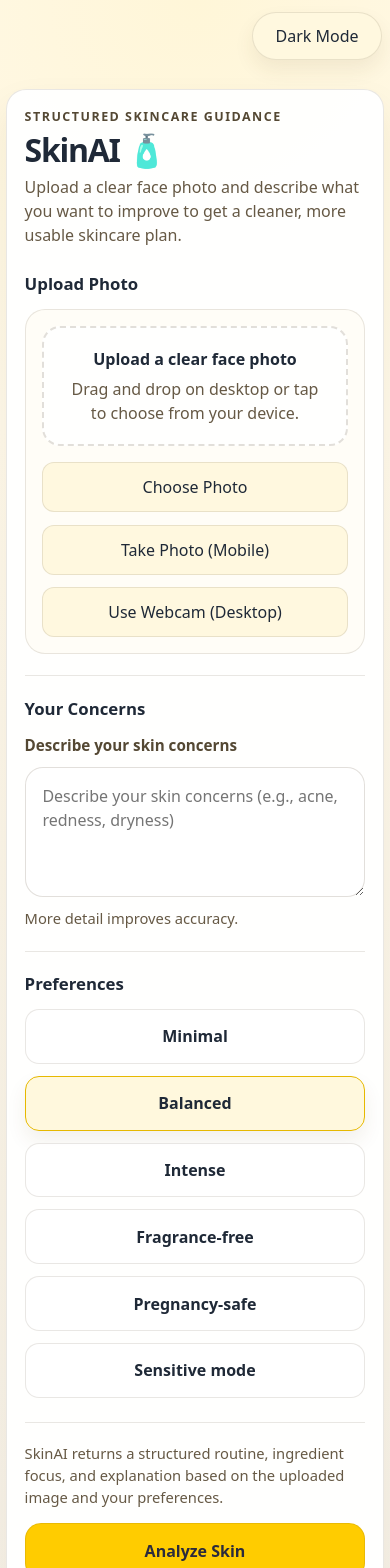
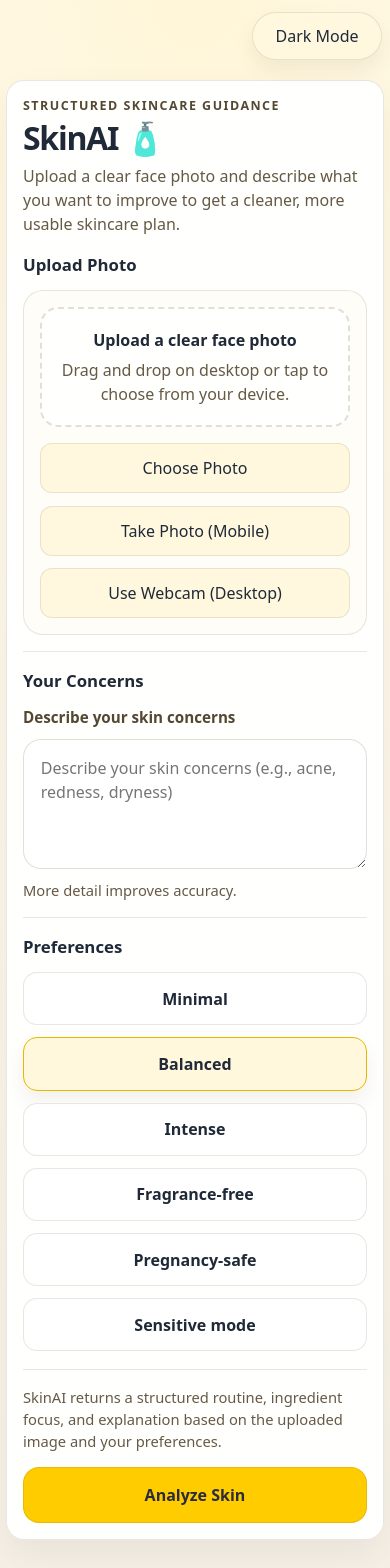
Before and after one commit to sinsanitized/SkinAi, a React (Vite) app in the folder apps/web/: page / in a window 390 px wide. Shown: the top 1568 px of the page. Built offline with nearby package versions, Linux system fonts and the light colour scheme; no server answers.

Commit message:
fix: make home and results layouts scale more cleanly on smaller screens

```diff
--- a/apps/web/src/pages/Home.css
+++ b/apps/web/src/pages/Home.css
@@ -1,14 +1,14 @@
 .home-container {
-  width: min(100% - 1rem, 760px);
+  width: min(100% - clamp(0.85rem, 2.5vw, 1.5rem), 760px);
   margin: 0 auto;
-  padding: 2.5rem 0 4rem;
+  padding: clamp(1.2rem, 3vw, 2.5rem) 0 clamp(2rem, 4vw, 4rem);
 }
 
 .intakeCard {
   max-width: 640px;
   margin: 0 auto;
-  padding: 1.5rem;
-  border-radius: 24px;
+  padding: clamp(1rem, 2.4vw, 1.5rem);
+  border-radius: clamp(18px, 2vw, 24px);
   border: 1px solid var(--border-soft);
   background: rgba(255, 255, 255, 0.94);
   box-shadow: 0 18px 36px var(--shadow-soft);
@@ -19,7 +19,7 @@
 }
 
 .heroPanel {
-  margin-bottom: 1.5rem;
+  margin-bottom: clamp(1rem, 2vw, 1.5rem);
 }
 
 .eyebrow {
@@ -53,11 +53,11 @@
 }
 
 .intakeSection + .intakeSection {
-  margin-top: 1.35rem;
+  margin-top: clamp(1rem, 2vw, 1.35rem);
 }
 
 .intakeSection {
-  padding-top: 1.2rem;
+  padding-top: clamp(1rem, 2vw, 1.2rem);
   border-top: 1px solid var(--border-soft);
 }
 
@@ -89,7 +89,7 @@
 }
 
 .context-input {
-  min-height: 7.5rem;
+  min-height: clamp(6rem, 18vw, 7.5rem);
   width: 100%;
   padding: 1rem 1.05rem;
   border-radius: 18px;
@@ -142,8 +142,8 @@
   align-items: center;
   justify-content: center;
   width: 100%;
-  min-height: 3.4rem;
-  padding: 0.9rem 1rem;
+  min-height: clamp(3rem, 6vw, 3.4rem);
+  padding: 0.85rem 0.95rem;
   border-radius: 14px;
   border: 1px solid var(--border-soft);
   background: var(--surface-input-soft);
@@ -167,8 +167,8 @@
 .intakeFooter {
   display: grid;
   gap: 0.9rem;
-  margin-top: 1.5rem;
-  padding-top: 1.2rem;
+  margin-top: clamp(1.1rem, 2vw, 1.5rem);
+  padding-top: clamp(1rem, 2vw, 1.2rem);
   border-top: 1px solid var(--border-soft);
 }
 
@@ -189,17 +189,27 @@
   box-shadow: 0 14px 24px var(--shadow-soft);
 }
 
+@media (max-width: 980px) {
+  .home-container {
+    width: min(100% - 1rem, 720px);
+  }
+
+  .prefs-grid {
+    grid-template-columns: repeat(2, minmax(0, 1fr));
+  }
+}
+
 @media (max-width: 720px) {
   .home-container {
     width: min(100% - 0.75rem, 760px);
-    padding: 1.8rem 0 3rem;
   }
 
-  .intakeCard {
-    padding: 1.1rem;
-    border-radius: 20px;
+  .prefs-grid {
+    grid-template-columns: repeat(2, minmax(0, 1fr));
   }
+}
 
+@media (max-width: 560px) {
   .prefs-grid {
     grid-template-columns: 1fr;
   }
--- a/apps/web/src/pages/SkinResult.css
+++ b/apps/web/src/pages/SkinResult.css
@@ -1,14 +1,14 @@
 .resultPage {
-  width: min(100% - 1rem, 760px);
+  width: min(100% - clamp(0.85rem, 2.5vw, 1.5rem), 760px);
   margin: 0 auto;
-  padding: 2.5rem 0 4rem;
+  padding: clamp(1.2rem, 3vw, 2.5rem) 0 clamp(2rem, 4vw, 4rem);
 }
 
 .resultsCard {
   max-width: 640px;
   margin: 0 auto;
-  padding: 1.5rem;
-  border-radius: 24px;
+  padding: clamp(1rem, 2.4vw, 1.5rem);
+  border-radius: clamp(18px, 2vw, 24px);
   border: 1px solid var(--border-soft);
   background: rgba(255, 255, 255, 0.94);
   box-shadow: 0 18px 36px var(--shadow-soft);
@@ -19,7 +19,7 @@
 }
 
 .resultsHeader {
-  margin-bottom: 1.5rem;
+  margin-bottom: clamp(1rem, 2vw, 1.5rem);
 }
 
 .resultsEyebrow {
@@ -52,11 +52,11 @@
 }
 
 .resultSection + .resultSection {
-  margin-top: 1.35rem;
+  margin-top: clamp(1rem, 2vw, 1.35rem);
 }
 
 .resultSection {
-  padding-top: 1.2rem;
+  padding-top: clamp(1rem, 2vw, 1.2rem);
   border-top: 1px solid var(--border-soft);
 }
 
@@ -91,7 +91,7 @@
   display: flex;
   justify-content: space-between;
   gap: 1rem;
-  padding: 0.9rem 1rem;
+  padding: 0.85rem 0.95rem;
   border-radius: 16px;
   background: var(--surface-input-soft);
   border: 1px solid var(--border-soft);
@@ -232,7 +232,7 @@
 
 .start-over-btn,
 .secondary-btn {
-  min-width: 190px;
+  min-width: min(190px, 100%);
   padding: 0.95rem 1.1rem;
   border-radius: 16px;
 }
@@ -249,15 +249,15 @@
   font-weight: 700;
 }
 
+@media (max-width: 980px) {
+  .resultPage {
+    width: min(100% - 1rem, 720px);
+  }
+}
+
 @media (max-width: 640px) {
   .resultPage {
     width: min(100% - 0.75rem, 760px);
-    padding: 1.8rem 0 3rem;
-  }
-
-  .resultsCard {
-    padding: 1.1rem;
-    border-radius: 20px;
   }
 
   .detailRow,
```
